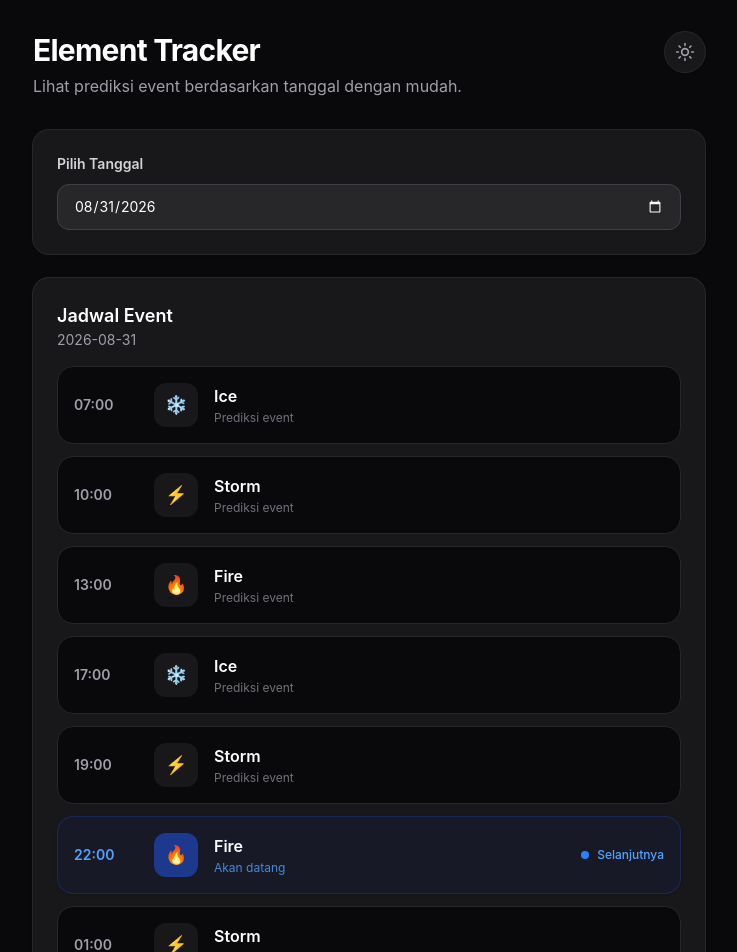
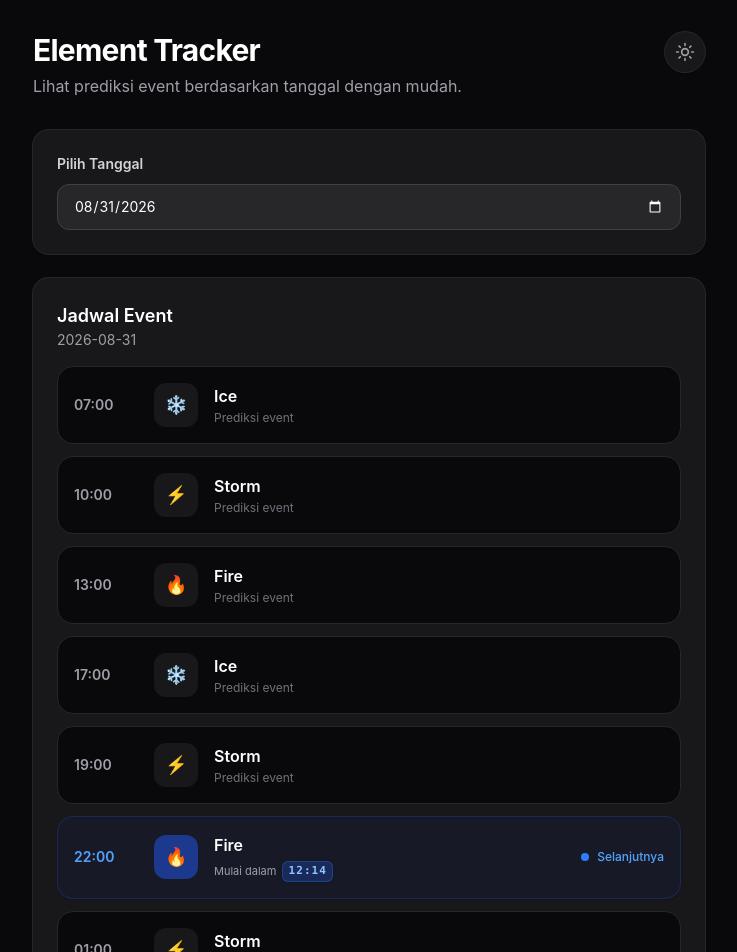
Before and after one commit to fahrianggara/element-event-tracker, a Vue app: page / in a window 1280 px wide. Shown: the top 952 px of the page, without its empty margins (271-1008 px from the left). Built offline with nearby package versions, Linux system fonts and the light colour scheme.

Commit message:
feat: implement countdown feature for event timing and update time handling

```diff
--- a/src/components/EventItem.vue
+++ b/src/components/EventItem.vue
@@ -6,7 +6,7 @@ defineProps<{
   element: ElementType | null
   active?: boolean
   isNext?: boolean
-  remainingText?: string
+  countdown?: { label: string; clock: string } | null
 }>()
 
 const elementInfo: Record<
@@ -34,7 +34,6 @@ const elementInfo: Record<
     ]"
   >
     <div class="flex items-center gap-4">
-      <!-- time -->
       <div class="w-16 shrink-0">
         <p
           class="text-sm font-semibold"
@@ -48,7 +47,6 @@ const elementInfo: Record<
         </p>
       </div>
 
-      <!-- element icon -->
       <div
         class="flex h-11 w-11 shrink-0 items-center justify-center rounded-xl text-lg"
         :class="
@@ -65,7 +63,6 @@ const elementInfo: Record<
         <span v-else class="text-sm text-zinc-400">?</span>
       </div>
 
-      <!-- information -->
       <div class="min-w-0 flex-1">
         <p
           v-if="element"
@@ -80,16 +77,25 @@ const elementInfo: Record<
           Belum diketahui
         </p>
 
-        <p class="mt-0.5 text-xs" :class="
-          active ? 'text-green-600/80 dark:text-green-400/80' :
-          isNext ? 'text-blue-600/80 dark:text-blue-400/80' :
-          'text-zinc-400 dark:text-zinc-500'
-        ">
-          {{ active ? remainingText : (isNext ? 'Akan datang' : 'Prediksi event') }}
+        <!-- dynamic digital clock ux -->
+        <div v-if="countdown" class="mt-1 flex items-center gap-1.5">
+          <span class="text-[11px] text-zinc-500 dark:text-zinc-400">{{ countdown.label }}</span>
+          <span
+            class="inline-flex items-center rounded-md px-1.5 py-0.5 font-mono text-[11px] font-bold tracking-widest shadow-sm ring-1 ring-inset"
+            :class="
+              active
+                ? 'bg-green-100 text-green-700 ring-green-500/20 dark:bg-green-900/50 dark:text-green-300 dark:ring-green-500/30'
+                : 'bg-blue-100 text-blue-700 ring-blue-500/20 dark:bg-blue-900/50 dark:text-blue-300 dark:ring-blue-500/30'
+            "
+          >
+            {{ countdown.clock }}
+          </span>
+        </div>
+        <p v-else class="mt-0.5 text-xs text-zinc-400 dark:text-zinc-500">
+          Prediksi event
         </p>
       </div>
 
-      <!-- active and next badges -->
       <div v-if="active" class="flex items-center gap-2">
         <span class="h-2 w-2 rounded-full bg-green-500 animate-pulse" />
         <span class="text-xs font-medium text-green-600 dark:text-green-400">
--- a/src/components/EventSchedule.vue
+++ b/src/components/EventSchedule.vue
@@ -15,7 +15,6 @@ const now = ref(new Date())
 const eventItemRefs = ref<any[]>([])
 let timer: ReturnType<typeof setInterval>
 
-// event duration limits active status to one hour
 const EVENT_DURATION = 60
 
 const formatDate = (date: Date = new Date()) => {
@@ -29,80 +28,101 @@ const formatDate = (date: Date = new Date()) => {
 const predictions = computed<ElementType[]>(() => {
   const [year, month, day] = props.date.split('-').map(Number)
 
-  // parses date as utc to avoid browser timezone shifts
+  // avoids browser timezone shifts
   const selected = Date.UTC(year, month - 1, day)
 
-  // reference anchor set to september 1 2026
+  // sets reference anchor to september 1 2026
   const reference = Date.UTC(2026, 8, 1)
 
   const diffDays = Math.floor((selected - reference) / 86400000)
 
   return eventTimes.map((_, index): ElementType => {
-    // chronological mapping places morning events first
+    // maps morning events first
     const chronoIndex = index < 6 ? index + 2 : index - 6
 
-    // total events passed since the reference anchor
+    // counts total events since anchor
     const totalEvents = (diffDays * 8) + chronoIndex
 
-    // offset aligns the reference date correctly with fire
+    // aligns reference date with fire
     const offset = 1
 
-    // safe modulo resolves cycle for dates before the reference
+    // resolves cycle for past dates
     const elementIndex = (((totalEvents + offset) % elements.length) + elements.length) % elements.length
 
     return elements[elementIndex] as ElementType
   })
 })
 
-const currentTimeMinutes = computed(() => {
-  return now.value.getHours() * 60 + now.value.getMinutes()
+const currentTimeSeconds = computed(() => {
+  return now.value.getHours() * 3600 + now.value.getMinutes() * 60 + now.value.getSeconds()
 })
 
-const timeToMinutes = (time: string) => {
+const timeToSeconds = (time: string) => {
   const [hours = 0, minutes = 0] = time.split(':').map(Number)
-  return hours * 60 + minutes
+  return hours * 3600 + minutes * 60
 }
 
 const isActive = (time: string) => {
   if (props.date !== formatDate()) return false
 
-  const start = timeToMinutes(time)
-  const end = start + EVENT_DURATION
+  const start = timeToSeconds(time)
+  const end = start + (EVENT_DURATION * 60)
 
-  return currentTimeMinutes.value >= start && currentTimeMinutes.value < end
+  return currentTimeSeconds.value >= start && currentTimeSeconds.value < end
 }
 
 const nextEventTime = computed(() => {
   if (props.date !== formatDate()) return null
 
   const upcoming = eventTimes.filter(time => {
-    return timeToMinutes(time) > currentTimeMinutes.value
+    return timeToSeconds(time) > currentTimeSeconds.value
   })
 
   if (upcoming.length === 0) return null
 
-  upcoming.sort((a, b) => timeToMinutes(a) - timeToMinutes(b))
+  upcoming.sort((a, b) => timeToSeconds(a) - timeToSeconds(b))
   return upcoming[0]
 })
 
-const getRemainingText = (time: string) => {
-  if (!isActive(time)) return ''
+const formatClock = (totalSeconds: number) => {
+  const h = Math.floor(totalSeconds / 3600)
+  const m = Math.floor((totalSeconds % 3600) / 60)
+  const s = totalSeconds % 60
 
-  const start = timeToMinutes(time)
-  const end = start + EVENT_DURATION
-  const remaining = end - currentTimeMinutes.value
+  const paddedM = m.toString().padStart(2, '0')
+  const paddedS = s.toString().padStart(2, '0')
 
-  return `Berakhir dalam ${remaining} menit`
+  if (h > 0) {
+    const paddedH = h.toString().padStart(2, '0')
+    return `${paddedH}:${paddedM}:${paddedS}`
+  }
+  return `${paddedM}:${paddedS}`
+}
+
+const getCountdownInfo = (time: string) => {
+  if (isActive(time)) {
+    const end = timeToSeconds(time) + (EVENT_DURATION * 60)
+    const diff = end - currentTimeSeconds.value
+    return { label: 'Berakhir dalam', clock: formatClock(diff) }
+  }
+
+  if (time === nextEventTime.value) {
+    const start = timeToSeconds(time)
+    const diff = start - currentTimeSeconds.value
+    return { label: 'Mulai dalam', clock: formatClock(diff) }
+  }
+
+  return null
 }
 
 onMounted(() => {
-  // refreshes current time exactly every minute
+  // refreshes current time every second
   timer = setInterval(() => {
     now.value = new Date()
-  }, 60000)
+  }, 1000)
 
   nextTick(() => {
-    // finds active event or falls back to the next upcoming event
+    // locates target event index
     let targetIndex = eventTimes.findIndex(t => isActive(t))
 
     if (targetIndex === -1) {
@@ -113,7 +133,7 @@ onMounted(() => {
       const el = eventItemRefs.value[targetIndex].$el
 
       if (el) {
-        // automatically centers the relevant event on screen
+        // scrolls to active event
         el.scrollIntoView({ behavior: 'smooth', block: 'center' })
       }
     }
@@ -121,7 +141,7 @@ onMounted(() => {
 })
 
 onUnmounted(() => {
-  // clears the timer memory on component destruction
+  // clears interval timer
   clearInterval(timer)
 })
 </script>
@@ -146,7 +166,7 @@ onUnmounted(() => {
         :element="predictions[index] ?? null"
         :active="isActive(time)"
         :is-next="time === nextEventTime"
-        :remaining-text="getRemainingText(time)"
+        :countdown="getCountdownInfo(time)"
       />
     </div>
   </section>
```
